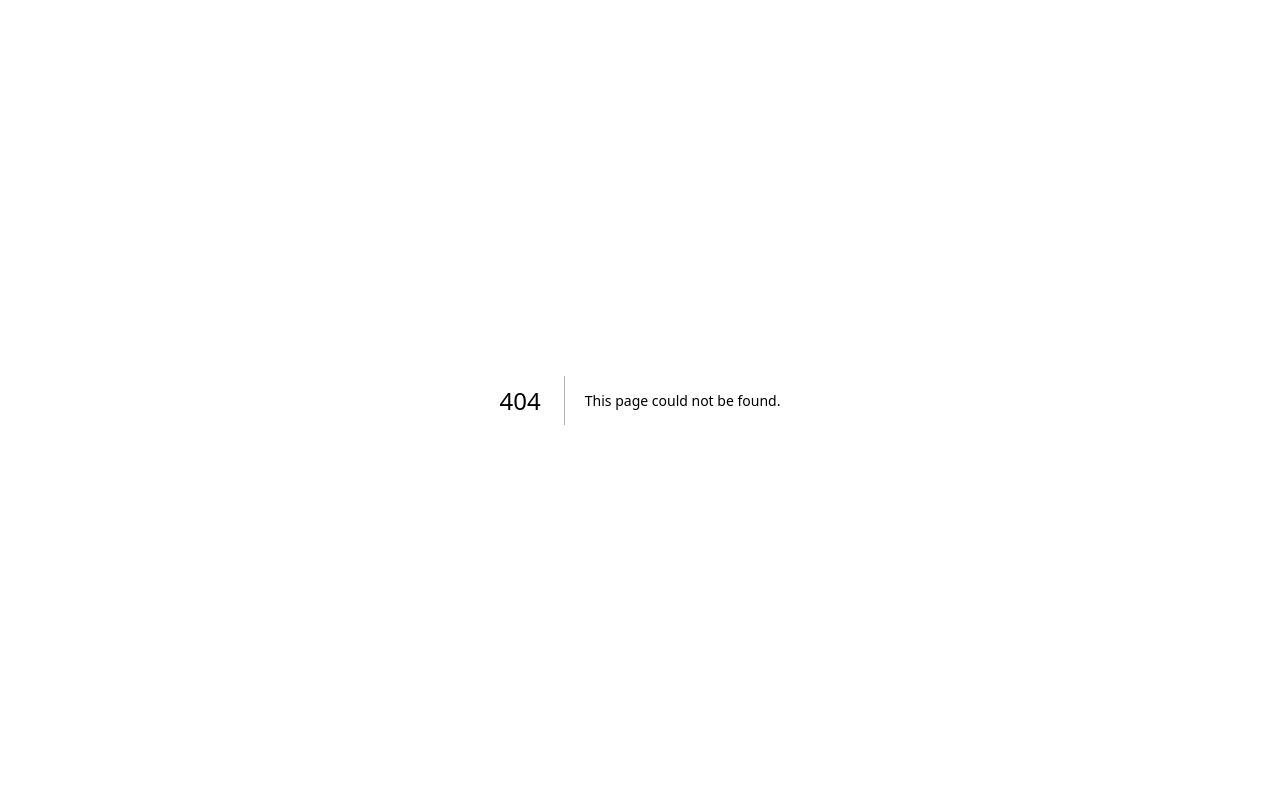
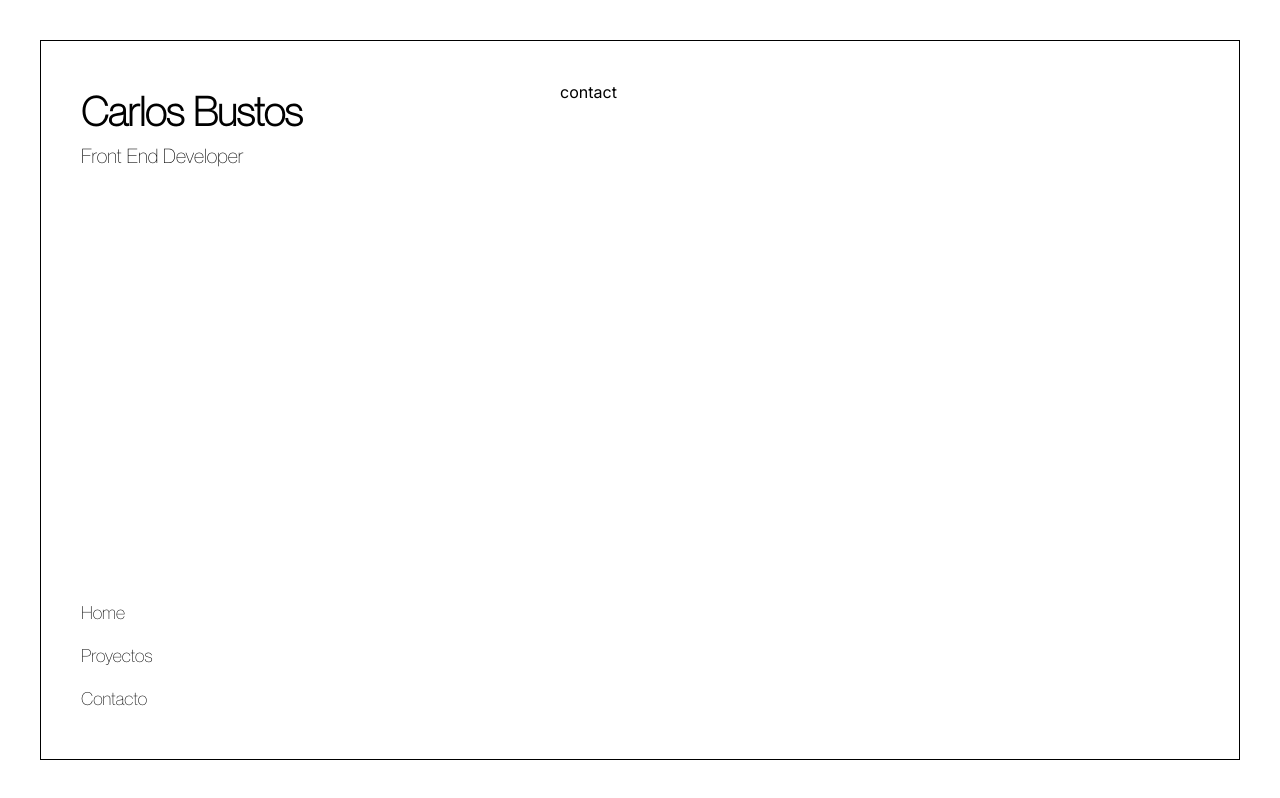
Before and after one commit to karlox3780/portfolio_web, a Next.js app: page /contact in a window 1280 px wide. Before the commit this address had no page. Built offline with nearby package versions, Linux system fonts and the light colour scheme.

Commit message:
Creación de rutas y maquetación de la página principal

```diff
--- /dev/null
+++ b/app/contact/page.tsx
@@ -0,0 +1,7 @@
+export default function contact() {
+    return (
+        <>
+            <h1>contact</h1>
+        </>
+    )
+}
--- a/app/globals.css
+++ b/app/globals.css
@@ -31,3 +31,32 @@ body {
 .main-page-description {
   font-size: 20px;
 }
+
+.main-page-navbar {
+  font-size: 18px;
+  list-style-type: none;
+  margin-top: 20px;
+  padding: 0;
+  width: 200px;
+  position: absolute;
+  bottom: 80px;
+}
+
+.main-page-navbar li a {
+  display: block;
+  color: #000;
+  padding: 8px 0px;
+  text-decoration: none;
+}
+
+.main-page-navbar li a:hover {
+  font-weight: bold;
+}
+
+.main-page-container-content {
+  position: absolute;
+  bottom: 80px;
+  right: 80px;
+  width: 50vw;
+  height: 80vh;
+}
--- /dev/null
+++ b/app/home/page.tsx
@@ -0,0 +1,7 @@
+export default function home() {
+    return (
+        <>
+            <h1>home</h1>
+        </>
+    )
+}
--- a/app/layout.tsx
+++ b/app/layout.tsx
@@ -1,6 +1,7 @@
 import './globals.css'
 import type { Metadata } from 'next'
 import { Inter } from 'next/font/google'
+import Link from 'next/link'
 
 const inter = Inter({ subsets: ['latin'] })
 
@@ -15,7 +16,22 @@ export default function RootLayout({
 }) {
   return (
     <html lang="es">
-      <body className={inter.className}>{children}</body>
+      <body className={inter.className}>
+        <main className="main-page-container border border-black">
+          <h1 className="main-page-title">Carlos Bustos</h1>
+          <p className="main-page-description">Front End Developer</p>
+          <ul className="main-page-navbar">
+            <li><Link href="/home">Home</Link></li>
+            <li><Link href="/projects">Proyectos</Link></li>
+            <li><Link href="/contact">Contacto</Link></li>
+          </ul>
+        </main>
+
+        <div className="main-page-container-content">
+          {children}
+        </div>
+
+      </body>
     </html>
   )
 }
--- a/app/page.tsx
+++ b/app/page.tsx
@@ -1,9 +1,6 @@
-
 export default function Home() {
   return (
-    <main className="main-page-container border border-black">
-      <h1 className="main-page-title">Carlos Bustos</h1>
-      <p className="main-page-description">Front End Developer</p>
-    </main>
+    <>
+    </>
   )
 }
--- /dev/null
+++ b/app/projects/page.tsx
@@ -0,0 +1,7 @@
+export default function projects() {
+    return (
+        <>
+            <h1>Projects</h1>
+        </>
+    )
+}
```
